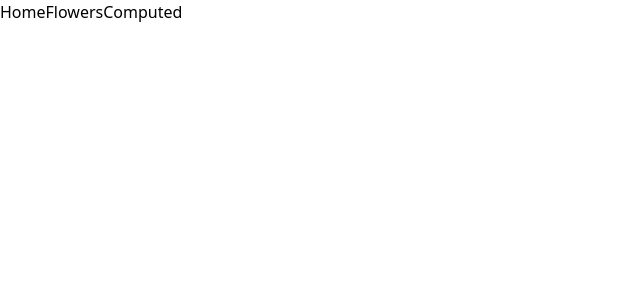
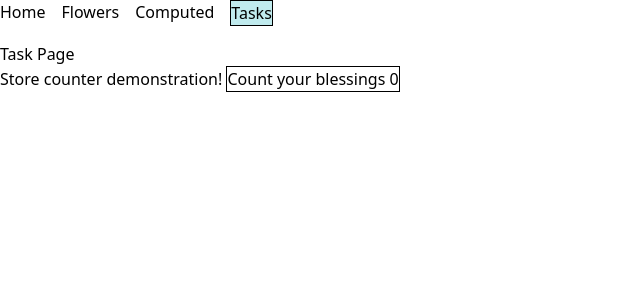
Before and after one commit to Damaris-coder25/Curs4.TAW, a Vue app: page /tasks in a window 1280 px wide. Before the commit this address had no page. Shown: the top 300 px of the page, without its empty margins (0-640 px from the left). Built offline with nearby package versions, Linux system fonts and the light colour scheme.

Commit message:
feat: add TaskPage component and integrate counter store; update routing and navigation

```diff
--- a/src/App.vue
+++ b/src/App.vue
@@ -3,10 +3,11 @@
 
 <template>
     <header>
-        <nav>
+        <nav class="flex gap-4 mb-4">
             <RouterLink to="/">Home</RouterLink>
             <RouterLink to="/flowers">Flowers</RouterLink>
             <RouterLink to="/computed">Computed</RouterLink>
+            <RouterLink to="/tasks">Tasks</RouterLink>
         </nav>
     </header>
     <RouterView />
--- a/src/components/Counter.vue
+++ b/src/components/Counter.vue
@@ -1,9 +1,11 @@
 <script setup>
+import { useCounter} from '@/stores/counter'
+const counterStore = useCounter()
+
 const props= defineProps(['startCount'])
 
 import{ref} from 'vue'
 const counter = ref(props.startCount)
-
 const incrementCounter = () =>{
   counter.value++
 }
@@ -11,7 +13,8 @@ const incrementCounter = () =>{
 
 <template>
   <h3>Counter</h3>
-  <button @click="counter++">Increment v1</button>
-  <button @click="incrementCounter">Increment v2</button>
+  <button class="border" @click="counter++">Increment v1</button>
+  <button class="border" @click="incrementCounter">Increment v2</button>
+  <button class="border" @click="counterStore.count++">Increment v3 {{ counterStore.count }}</button>
   <div>{{ counter }}</div>
 </template>
--- a/src/main.js
+++ b/src/main.js
@@ -1,7 +1,10 @@
 import { createApp } from 'vue'
+
+import { createPinia } from 'pinia'
+const pinia = createPinia()
+
 import router from './router/index.js'
-
 import App from './App.vue'
 
 
-createApp(App).use(router).mount('#app')
+createApp(App).use(pinia).use(router).mount('#app')
--- /dev/null
+++ b/src/pages/TaskPage.vue
@@ -0,0 +1,11 @@
+<script setup>
+import { useCounter} from '@/stores/counter'
+const counter = useCounter()
+</script>
+
+<template>
+    <h3>Task Page</h3>
+    Store counter demonstration!
+    <button type="button" class="border" @click="counter.count++">
+        Count  your blessings {{counter.count}}</button>
+</template>
--- a/src/router/index.js
+++ b/src/router/index.js
@@ -2,17 +2,19 @@ import { createRouter, createWebHistory } from 'vue-router'
 import Flowers from '@/pages/Flowers.vue'
 import Tests from '@/pages/Tests.vue'
 import Computed from '@/pages/Computed.vue'
+import TaskPage from '@/pages/TaskPage.vue'
 
 const routes = [
 { path: "/", component: Tests },
 { path: "/flowers", component: Flowers },
-{ path: "/computed", component: Computed }
+{ path: "/computed", component: Computed },
+{ path: "/tasks", component:TaskPage }
 ]
 
 const router = createRouter({
 history: createWebHistory(),
 routes,
-linkActiveClass: 'btn-primary'
+linkActiveClass: 'btn-primary border'
 })
 
 export default router
--- /dev/null
+++ b/src/stores/counter.js
@@ -0,0 +1,7 @@
+import {defineStore} from 'pinia'
+
+export const useCounter= defineStore('counter', {
+    state: () => ({
+        count: 0
+    }),
+})
```
